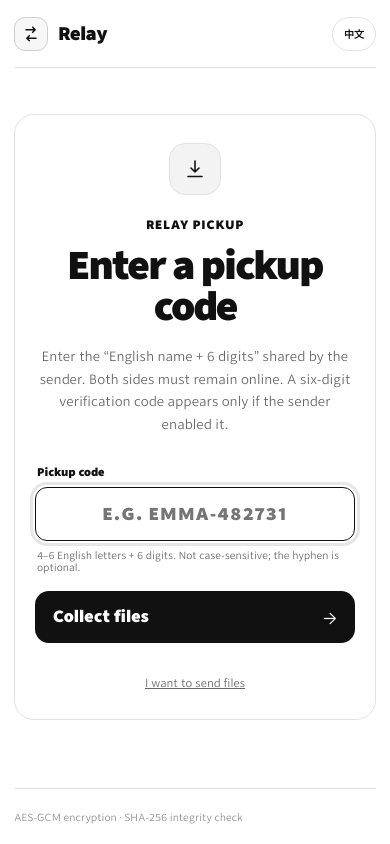
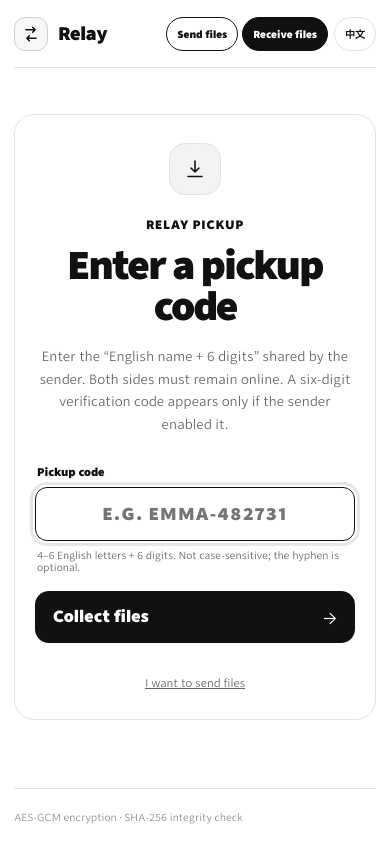
Before and after one commit to semimail-source/relay-file-transfer, a website: page public/pickup.html in a window 390 px wide. Drawn offline with Linux system fonts and the light colour scheme.

Commit message:
Balance send and receive navigation

```diff
--- a/public/i18n.js
+++ b/public/i18n.js
@@ -8,7 +8,9 @@
       "common.footerSecurity": "AES-GCM encryption · SHA-256 integrity check",
       "common.footerTiming": "Wait up to 24 hours · 20 minutes after confirmation",
       "common.languageAria": "Switch language",
-      "nav.pickup": "Enter pickup code",
+      "nav.transferAria": "Choose send or receive",
+      "nav.send": "Send files",
+      "nav.pickup": "Receive files",
       "home.eyebrow": "Peer-to-peer file transfer",
       "home.title": "Send from this device<br><em>directly to another.</em>",
       "home.lede": "Choose files and share a link, QR code, or pickup code. Files move directly between the two browsers—without email or cloud storage.",
--- a/public/pickup.html
+++ b/public/pickup.html
@@ -5,8 +5,8 @@
     <meta name="viewport" content="width=device-width, initial-scale=1">
     <meta name="theme-color" content="#ffffff">
     <title data-i18n="meta.pickupTitle">输入取件码 — Relay</title>
-    <link rel="stylesheet" href="/styles.css?v=7">
-    <script src="/i18n.js?v=6" defer></script>
+    <link rel="stylesheet" href="/styles.css?v=8">
+    <script src="/i18n.js?v=7" defer></script>
     <script src="/pickup-crypto.js" defer></script>
     <script src="/pickup.js?v=3" defer></script>
   </head>
@@ -20,6 +20,10 @@
         <span>Relay</span>
       </a>
       <div class="header-actions">
+        <nav class="transfer-nav" aria-label="传输方式" data-i18n-aria="nav.transferAria">
+          <a class="transfer-nav-link" href="/" data-i18n="nav.send" data-language-link>发送文件</a>
+          <a class="transfer-nav-link active" href="/pickup" aria-current="page" data-i18n="nav.pickup" data-language-link>提取文件</a>
+        </nav>
         <button id="language-toggle" class="language-toggle" type="button">English</button>
         <div class="privacy-pill"><span></span> <span data-i18n="common.security">端到端加密 · 不存文件</span></div>
       </div>
--- a/public/styles.css
+++ b/public/styles.css
@@ -88,7 +88,7 @@ button:focus-visible, a:focus-visible, input:focus-visible { outline: 3px solid
 .brand-mark svg { width: 20px; height: 20px; stroke: currentColor; stroke-width: 1.8; stroke-linecap: round; stroke-linejoin: round; }
 .header-actions { display: flex; align-items: center; gap: 9px; }
 
-.pickup-nav, .language-toggle, .privacy-pill {
+.language-toggle, .privacy-pill {
   min-height: 36px;
   display: inline-flex;
   align-items: center;
@@ -100,8 +100,27 @@ button:focus-visible, a:focus-visible, input:focus-visible { outline: 3px solid
   font-weight: 700;
 }
 
-.pickup-nav, .language-toggle { padding: 0 14px; color: var(--ink); text-decoration: none; cursor: pointer; }
-.pickup-nav:hover, .language-toggle:hover { border-color: var(--line-strong); background: var(--surface); }
+.transfer-nav { display: inline-flex; align-items: center; gap: 5px; }
+.transfer-nav-link {
+  min-height: 38px;
+  display: inline-flex;
+  align-items: center;
+  justify-content: center;
+  padding: 0 15px;
+  border: 1px solid var(--ink);
+  border-radius: 999px;
+  color: var(--ink);
+  background: var(--paper);
+  font-size: 12px;
+  font-weight: 800;
+  text-decoration: none;
+  white-space: nowrap;
+}
+.transfer-nav-link:hover { background: var(--surface); }
+.transfer-nav-link.active { color: var(--paper); background: var(--ink); }
+.transfer-nav-link.active:hover { background: var(--green-dark); }
+.language-toggle { padding: 0 14px; color: var(--ink); text-decoration: none; cursor: pointer; }
+.language-toggle:hover { border-color: var(--line-strong); background: var(--surface); }
 .privacy-pill { gap: 8px; padding: 0 14px; color: var(--muted); }
 .privacy-pill > span:first-child, .privacy-pill > span:only-child { width: 7px; height: 7px; flex: 0 0 auto; border-radius: 50%; background: var(--green); }
 
@@ -346,7 +365,9 @@ html:has(body.embedded-sender), body.embedded-sender { min-height: 0; background
   .site-header { height: 68px; }
   .privacy-pill { display: none; }
   .header-actions { gap: 6px; }
-  .pickup-nav, .language-toggle { min-height: 34px; padding: 0 11px; font-size: 10px; }
+  .transfer-nav { gap: 4px; }
+  .transfer-nav-link { min-height: 34px; padding: 0 10px; font-size: 10px; }
+  .language-toggle { min-height: 34px; padding: 0 10px; font-size: 10px; }
   main { min-height: calc(100vh - 124px); }
   .pickup-main, .admin-main { width: min(100% - 28px, 780px); }
   h1 { font-size: 42px; }
@@ -377,6 +398,10 @@ html:has(body.embedded-sender), body.embedded-sender { min-height: 0; background
   footer span:last-child { display: none; }
 }
 
+@media (max-width: 360px) {
+  .brand > span:last-child { display: none; }
+}
+
 @media (prefers-reduced-motion: reduce) {
   *, *::before, *::after { scroll-behavior: auto !important; transition-duration: 0.01ms !important; }
 }
```
Also changed, not shown: public/index.html (+6 -3 lines), test/server.test.js (+4 -0 lines).
